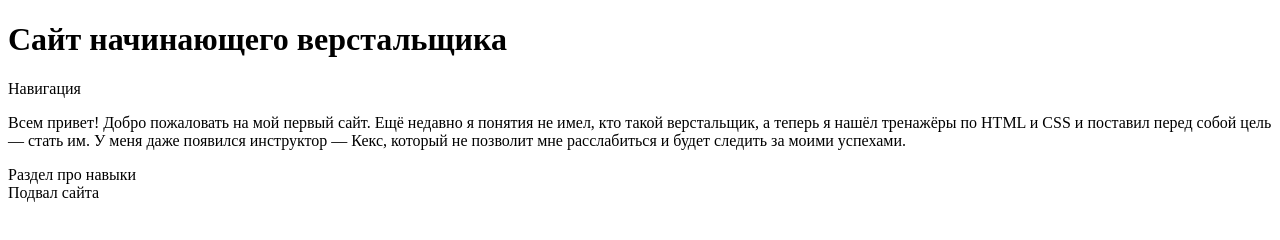
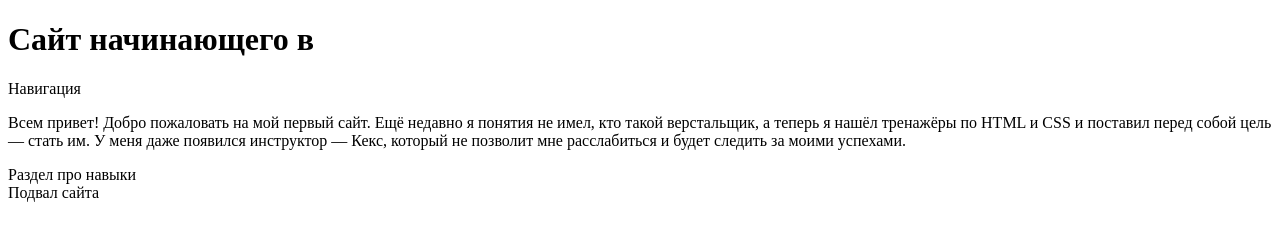
Before and after one commit to Chesheg/rsschool-cv, a plain HTML site: page index.html in a window 1280 px wide. Drawn offline with Linux system fonts and the light colour scheme.

```diff
--- a/index.html
+++ b/index.html
@@ -9,7 +9,7 @@
   </head>
   <body>
     <header>
-      <h1>Сайт начинающего верстальщика</h1>
+      <h1>Сайт начинающего в</h1>
     </header>
     <main>
       <nav>
```
Also changed, not shown: 1 other file.
